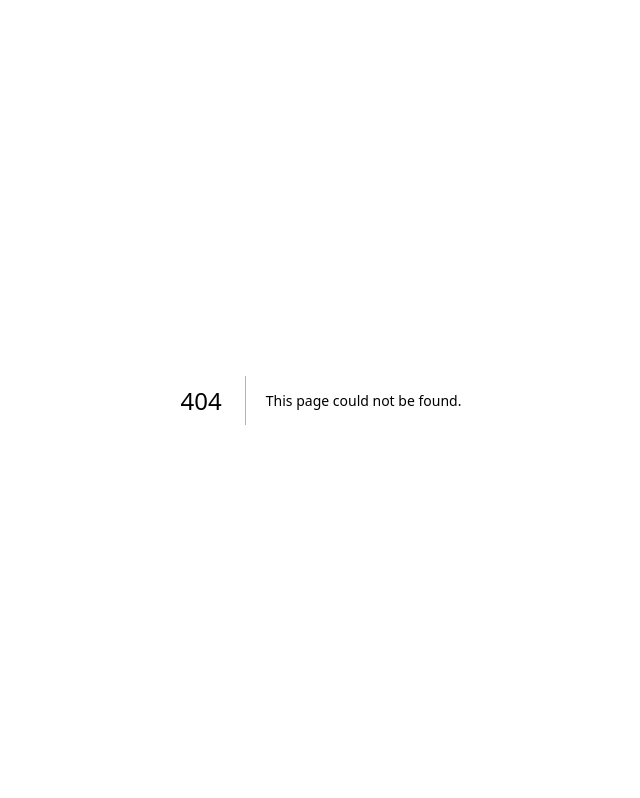
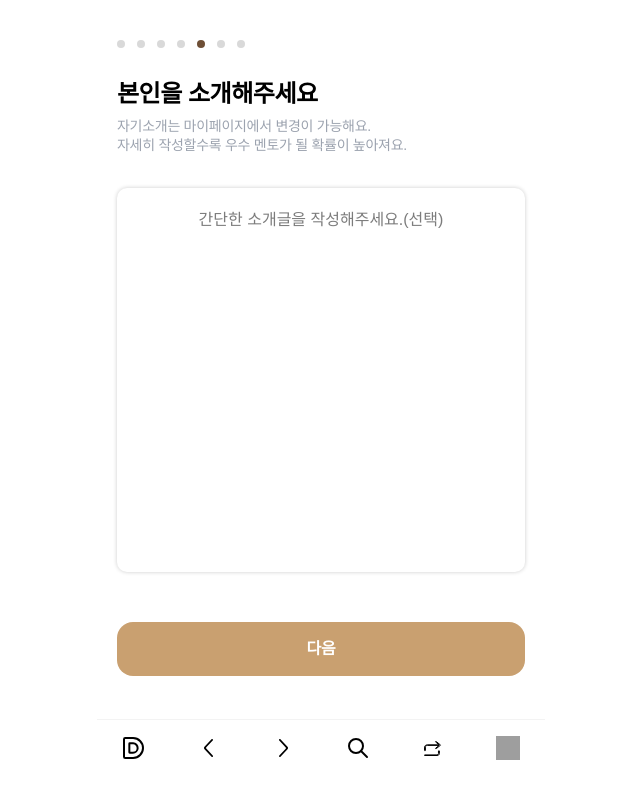
Before and after one commit to LatteChat/Latte-Frontend, a Next.js app: page /latte-chat/user/onboarding/introduce in a window 1280 px wide. Before the commit this address had no page. Shown: the whole page, without its empty margins (319-959 px from the left). Built offline with nearby package versions, Linux system fonts and the light colour scheme; grey boxes are pictures that could not be loaded; a web font is replaced by a local one.

Commit message:
feat: 정보 수집에서 본인 소개 페이지 UI 추가

```diff
--- /dev/null
+++ b/src/app/latte-chat/user/onboarding/introduce/page.tsx
@@ -0,0 +1,34 @@
+'use client'
+
+import StepButton from '@/features/user/onboarding/components/StepButton'
+import StepTitle from '@/features/user/onboarding/components/StepTitle'
+import { useRouter } from 'next/navigation'
+
+export default function UserOnBoardingIntroducePage() {
+  const router = useRouter()
+
+  const handleClickNextButton = () => {
+    router.push(`/latte-chat/user/onboarding/agreements`)
+  }
+
+  return (
+    <main className="relative flex h-auto min-h-main flex-1 flex-col space-y-8 px-5 py-10 pb-32">
+      <StepTitle
+        title={`본인을 소개해주세요`}
+        intro={`자기소개는 마이페이지에서 변경이 가능해요.\n자세히 작성할수록 우수 멘토가 될 확률이 높아져요.`}
+        activeIndex={4}
+      />
+
+      <div className="flex flex-1 flex-col gap-1.5">
+        <textarea
+          placeholder="간단한 소개글을 작성해주세요.(선택)"
+          className="h-full max-h-96 flex-1 resize-none rounded-10 p-5 shadow-border outline-none placeholder:text-center placeholder:text-gray-6"
+        ></textarea>
+      </div>
+
+      <footer className="absolute inset-x-0 bottom-0 w-full px-5 pb-11">
+        <StepButton value="다음" onClick={handleClickNextButton} />
+      </footer>
+    </main>
+  )
+}
--- a/src/features/user/onboarding/components/StepTitle/index.tsx
+++ b/src/features/user/onboarding/components/StepTitle/index.tsx
@@ -10,7 +10,7 @@ export default function StepTitle({
   return (
     <div className="flex flex-col items-start gap-8">
       <div className="flex w-full gap-3">
-        {new Array(5).fill(0).map((_, index) => {
+        {new Array(7).fill(0).map((_, index) => {
           const isActive = index === activeIndex
           return (
             <span
@@ -22,7 +22,9 @@ export default function StepTitle({
       </div>
       <div className="flex flex-col gap-2">
         <h1 className="h1 whitespace-pre-line text-black">{title}</h1>
-        {intro && <p className="b4 text-gray-400">{intro}</p>}
+        {intro && (
+          <p className="b4 whitespace-pre-line text-gray-400">{intro}</p>
+        )}
       </div>
     </div>
   )
```
